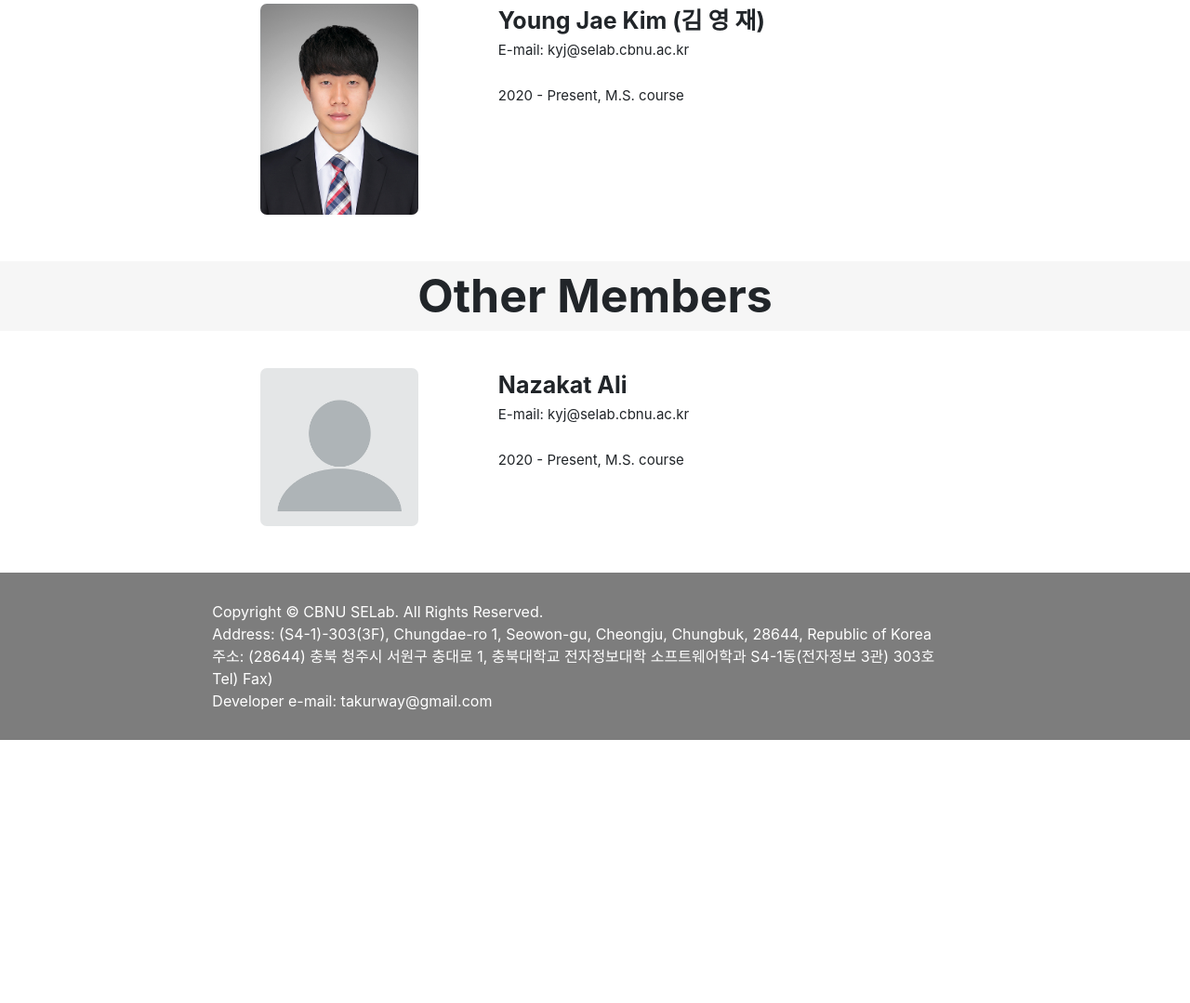
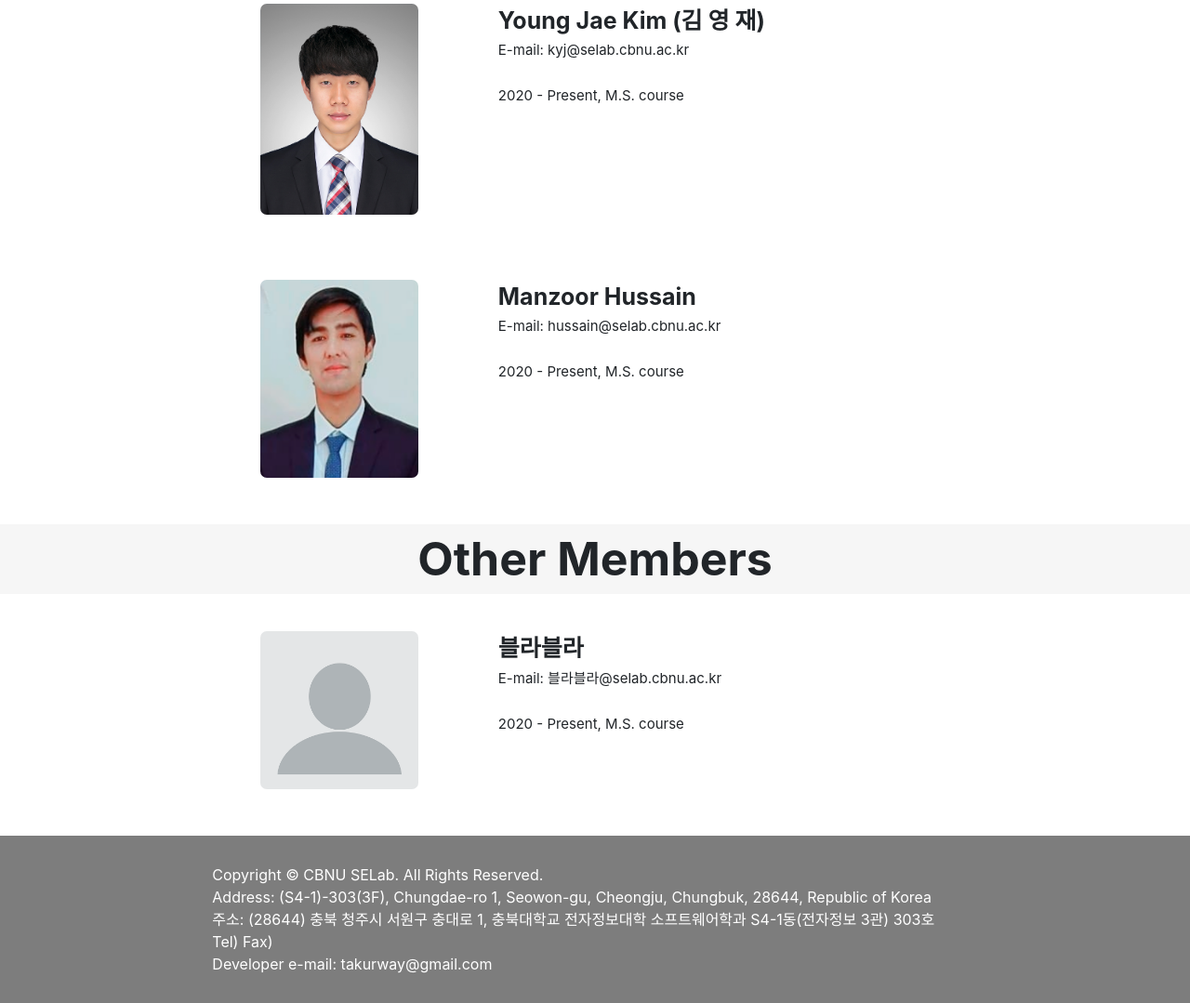
Before and after one commit to dongkakika/selab_web, a Django app: template templates/main/people.html in a window 1280 px wide. Shown: the part 1057-2136 px from the top of the page at 93% size. Before the commit the page ends 1853 px from the top, so only its background shows below. Run offline with Django 3.2, Linux system fonts and the light colour scheme; the template is opened without the code that fills it, so the values that code supplies are empty; some libraries are stand-ins or nearby versions.

Commit message:
members update

```diff
--- a/templates/main/people.html
+++ b/templates/main/people.html
@@ -85,6 +85,23 @@
                 2020 - Present, M.S. course<br>
 
                 <br>
+            </a>
+        </div>
+        <br>
+    </div>
+
+    <div style="background-color: white; padding-top:20px;" class="member container-fluid row">
+        <div class="col-lg-2"></div>
+        <div class="col-lg-3 text-center">
+            <img src="../static/images/master_manzoor.png" width="170px;" style="border-radius: 7px;" />
+        </div>
+        <div class="col-lg-7">
+            <a style=" font-size: 25px;"><b>Manzoor Hussain</b></a><br>
+            <a style="font-size: 15px;">
+                E-mail: hussain@selab.cbnu.ac.kr<br><br>
+                2020 - Present, M.S. course<br>
+
+                <br>
 
 
             </a>
@@ -106,9 +123,9 @@
             <img src="../static/images/profile_img.png" width="170px;" style="border-radius: 7px;" />
         </div>
         <div class="col-lg-7">
-            <a style=" font-size: 25px;"><b>Nazakat Ali</b></a><br>
+            <a style=" font-size: 25px;"><b>블라블라</b></a><br>
             <a style="font-size: 15px;">
-                E-mail: kyj@selab.cbnu.ac.kr<br><br>
+                E-mail: 블라블라@selab.cbnu.ac.kr<br><br>
                 2020 - Present, M.S. course<br>
 
                 <br>
```
